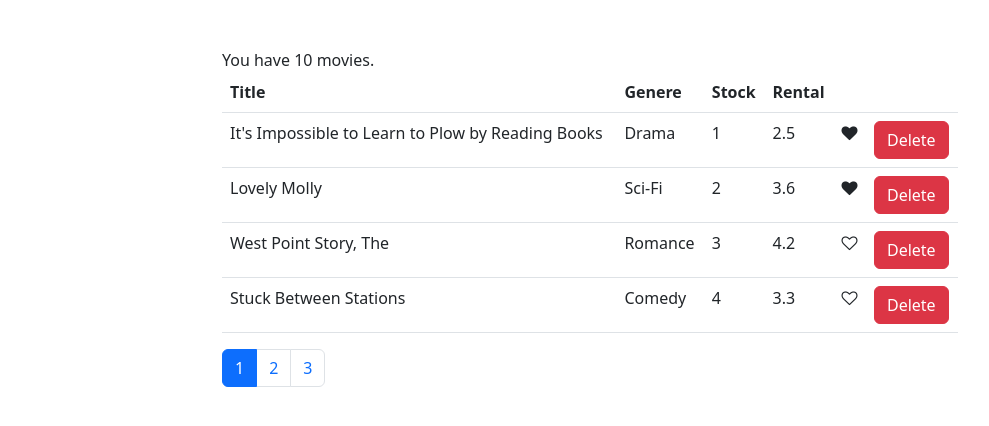
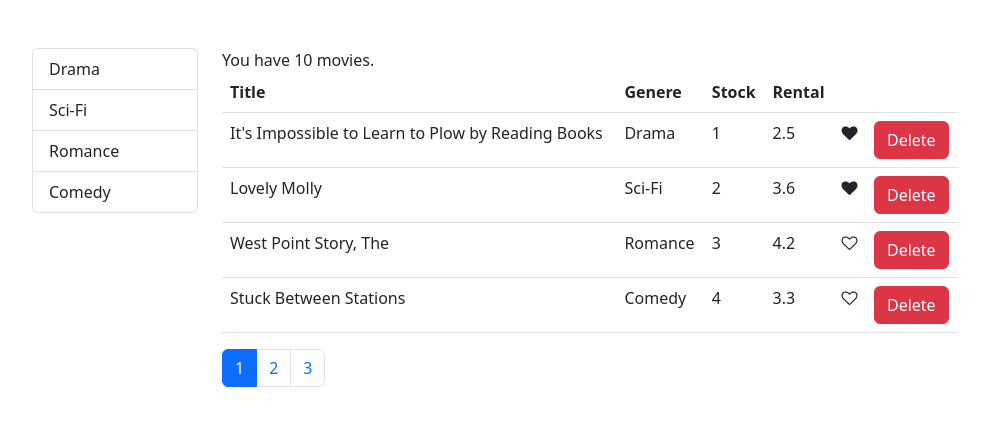
Before and after one commit to pravar1919/react-basics, a React (Create React App) app: page / in a window 1280 px wide. Shown: the top 426 px of the page, without its empty margins (50-1039 px from the left). Built offline with nearby package versions, Linux system fonts and the light colour scheme.

Commit message:
update side bar

```diff
--- a/src/components/movies.jsx
+++ b/src/components/movies.jsx
@@ -8,12 +8,15 @@ import SideBar from "./sidebar";
 
 class Movies extends Component {
   state = {
-    movies: getMovies(),
-    genere: getGenere(),
+    movies: [],
+    genere: [],
     currentPage: 1,
     pageSize: 4,
   };
 
+  componentDidMount() {
+    this.setState({ genere: getGenere(), movies: getMovies() });
+  }
   handleDelete = (movie) => {
     this.setState({
       movies: this.state.movies.filter((m) => m._id !== movie._id),
@@ -31,6 +34,9 @@ class Movies extends Component {
   handlePageChange = (page) => {
     this.setState({ currentPage: page });
   };
+  handleGenereSelect = (g) => {
+    console.log("clicked", g);
+  };
   render() {
     const { length: count } = this.state.movies;
     const { pageSize, currentPage, movies: allMovies, genere } = this.state;
@@ -42,7 +48,7 @@ class Movies extends Component {
       <div className="container">
         <div className="row">
           <div className="col-2 mt-5" style={{ marginTop: "15px" }}>
-            <SideBar genere={genere} />
+            <SideBar items={genere} onItemSelect={this.handleGenereSelect} />
           </div>
           <div className="col-8">
             <div className="mt-5">You have {count} movies.</div>
@@ -73,8 +79,7 @@ class Movies extends Component {
                     <td>
                       <button
                         onClick={() => this.handleDelete(movie)}
-                        className="btn btn-danger"
-                      >
+                        className="btn btn-danger">
                         Delete
                       </button>
                     </td>
--- a/src/components/sidebar.jsx
+++ b/src/components/sidebar.jsx
@@ -1,16 +1,25 @@
 import React from "react";
-import { getGenere } from "../services/fakeGenereData";
 
 const SideBar = (props) => {
-  //const { allGenere } = props;
-  console.log(props.allGenere);
+  const { items, onItemSelect, textProperty, valueProperty } = props;
   return (
     <ul className="list-group">
-      {/* {allGenere.map((g) => {
-        <li className="list-group-item active">{g.name}</li>;
-      })} */}
+      {items.map((g) => {
+        return (
+          <li
+            key={g[valueProperty]}
+            onClick={() => onItemSelect(g)}
+            className="list-group-item">
+            {g[textProperty]}
+          </li>
+        );
+      })}
     </ul>
   );
 };
 
+SideBar.defaultProps = {
+  textProperty: "name",
+  valueProperty: "_id",
+};
 export default SideBar;
--- a/src/services/fakeGenereData.js
+++ b/src/services/fakeGenereData.js
@@ -1,22 +1,22 @@
 const genere = [
   {
-    $_id: "633be0d2fc13ae118d00113a",
+    _id: "633be0d2fc13ae118d00113a",
     name: "Drama",
   },
   {
-    $_id: "633be0d2fc13ae118d00113b",
+    _id: "633be0d2fc13ae118d00113b",
     name: "Sci-Fi",
   },
   {
-    $_id: "633be0d2fc13ae118d00113c",
+    _id: "633be0d2fc13ae118d00113c",
     name: "Romance",
   },
   {
-    $_id: "633be0d2fc13ae118d00113d",
+    _id: "633be0d2fc13ae118d00113d",
     name: "Comedy",
   },
 ];
 
 export function getGenere() {
-  return genere.filter((g) => g);
+  return genere;
 }
```
